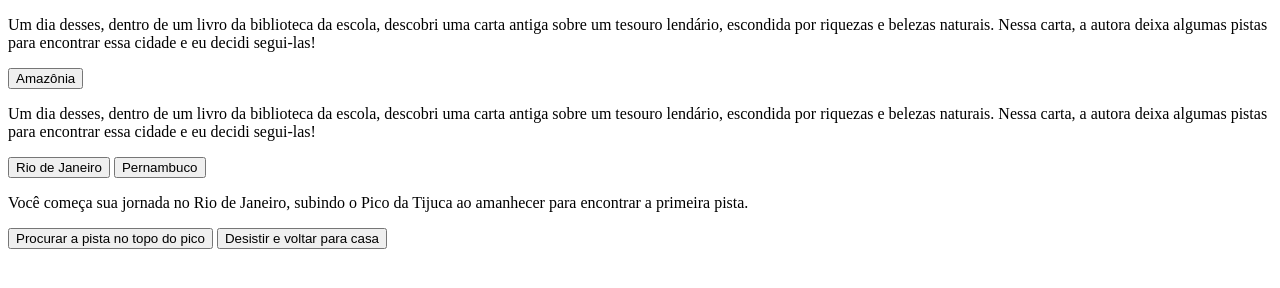
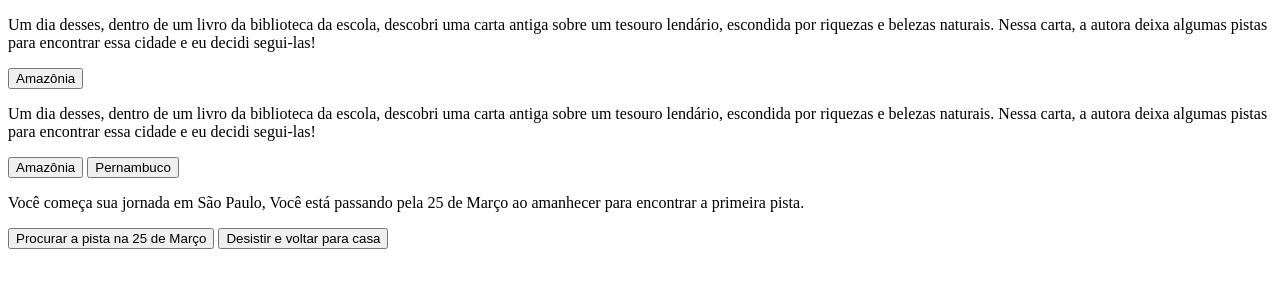
Before and after one commit to ViniciusM-3A/CRIANDO-UMA-AVENTURA, a plain HTML site: page INDEX.HTML in a window 1280 px wide. Drawn offline with Linux system fonts and the light colour scheme.

Commit message:
INDEX.HTML

```diff
--- a/INDEX.HTML
+++ b/INDEX.HTML
@@ -22,12 +22,12 @@
     <main>
         <div class="passo ativo" id="passo-0">
             <p>Um dia desses, dentro de um livro da biblioteca da escola, descobri uma carta antiga sobre um tesouro lendário, escondida por riquezas e belezas naturais. Nessa carta, a autora deixa algumas pistas para encontrar essa cidade e eu decidi segui-las!</p>
-            <button class="btn-proximo" data-proximo="1">Rio de Janeiro</button>
+            <button class="btn-proximo" data-proximo="1">Amazônia</button>
             <button class="btn-proximo" data-proximo="2">Pernambuco</button>
         </div>
         <div class="passo" id="passo-1">
-            <p>Você começa sua jornada no Rio de Janeiro, subindo o Pico da Tijuca ao amanhecer para encontrar a primeira pista.</p>
-            <button class="btn-proximo" data-proximo="3">Procurar a pista no topo do pico</button>
+            <p>Você começa sua jornada em São Paulo, Você está passando pela 25 de Março ao amanhecer para encontrar a primeira pista.</p>
+            <button class="btn-proximo" data-proximo="3">Procurar a pista na 25 de Março</button>
             <button class="btn-proximo" data-proximo="4">Desistir e voltar para casa</button>
         </div>
         </main>
```
